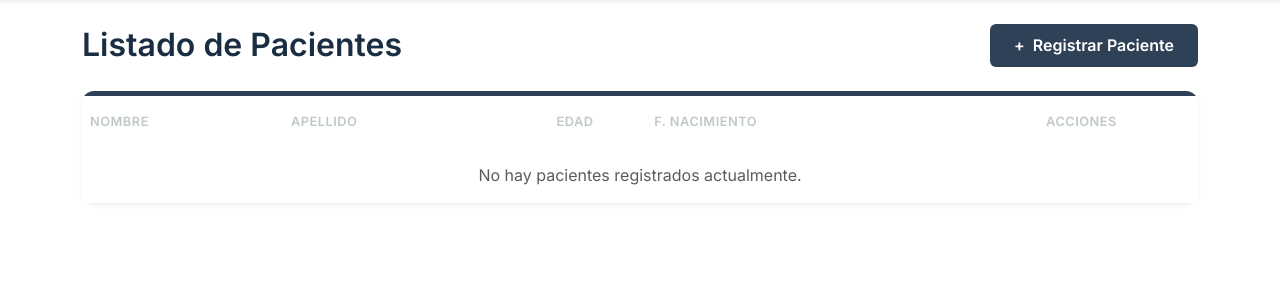
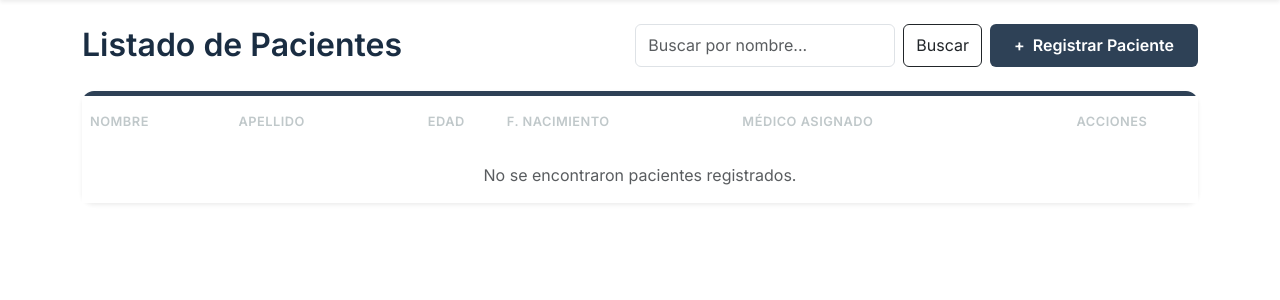
Before and after one commit to Nicolecuadrav/clinica-modulo-6-main, a Django app: page /pacientes/ in a window 1280 px wide. Shown: the part 66-366 px from the top of the page. Run offline with Django 5.2, Linux system fonts and the light colour scheme; a user stored in the database is signed in; data that the repository does not hold is empty.

Commit message:
Se integra filtro ORM para listar pacientes, logramos que se puedan buscar por nombre

```diff
--- a/core/templates/core/pacientes/listar.html
+++ b/core/templates/core/pacientes/listar.html
@@ -3,9 +3,19 @@
 {% block content %}
 <div class="d-flex flex-column flex-md-row justify-content-between align-items-md-center mb-4 gap-3">
     <h2 class="fw-bold mb-0">Listado de Pacientes</h2>
-    <a href="{% url 'crear_paciente' %}" class="btn btn-panel px-4">
-        <span class="me-1">+</span> Registrar Paciente
-    </a>
+    <div class="d-flex gap-2">
+        <form method="GET" class="d-flex gap-2">
+            <input type="text" name="q" class="form-control" placeholder="Buscar por nombre..." value="{{ request.GET.q }}">
+            <button type="submit" class="btn btn-outline-dark btn-search">Buscar</button>
+            {% if request.GET.q %}
+                <a href="{% url 'listar_paciente' %}" class="btn btn-outline-secondary">Limpiar</a>
+            {% endif %}
+        </form>
+
+        <a href="{% url 'crear_paciente' %}" class="btn btn-panel px-4">
+            <span class="me-1">+</span> Registrar Paciente
+        </a>
+    </div>
 </div>
 
 <div class="card border-0 shadow-sm custom-card">
@@ -18,6 +28,7 @@
                         <th>Apellido</th>
                         <th class="text-center">Edad</th>
                         <th>F. Nacimiento</th>
+                        <th>Médico Asignado</th>
                         <th class="text-center pe-4">Acciones</th>
                     </tr>
                 </thead>
@@ -30,6 +41,7 @@
                             <span class="badge bg-light text-dark border">{{ p.edad }}</span>
                         </td>
                         <td>{{ p.fecha_nacimiento|date:'d/m/Y' }}</td>
+                        <td>{{ p.medico_asignado.nombre }}</td>
                         <td class="text-center pe-4">
                             <div class="d-flex justify-content-center gap-2">
                                 <a href="{% url 'editar_paciente' p.pk %}" class="btn btn-sm btn-edit">Modificar</a>
@@ -39,8 +51,8 @@
                     </tr>
                     {% empty %}
                     <tr>
-                        <td colspan="5" class="text-center py-5 text-muted italic">
-                            No hay pacientes registrados actualmente.
+                        <td colspan="6" class="text-center py-5 text-muted italic">
+                            No se encontraron pacientes registrados.
                         </td>
                     </tr>
                     {% endfor %}
--- a/core/views.py
+++ b/core/views.py
@@ -17,6 +17,14 @@ class PacienteListView(LoginRequiredMixin, ListView):
     model = Paciente
     template_name='core/pacientes/listar.html'
     context_object_name='pacientes'
+
+    def get_queryset(self):
+        # Filtro ORM: capturamos el parámetro 'q' de la URL
+        query = self.request.GET.get('q')
+        if query:
+            # Filtramos pacientes cuyo nombre contenga el texto buscado
+            return Paciente.objects.filter(nombre__icontains=query)
+        return Paciente.objects.all()
 
 
 class PacienteCreateView(LoginRequiredMixin,SuccessMessageMixin, CreateView):
--- a/static/css/custom.css
+++ b/static/css/custom.css
@@ -231,6 +231,7 @@ body {
 }
 
 
+
 .btn-delete {
     background-color: transparent !important;
     color: #a53d3d !important; /* Un rojo desaturado, más elegante para salud */
```
